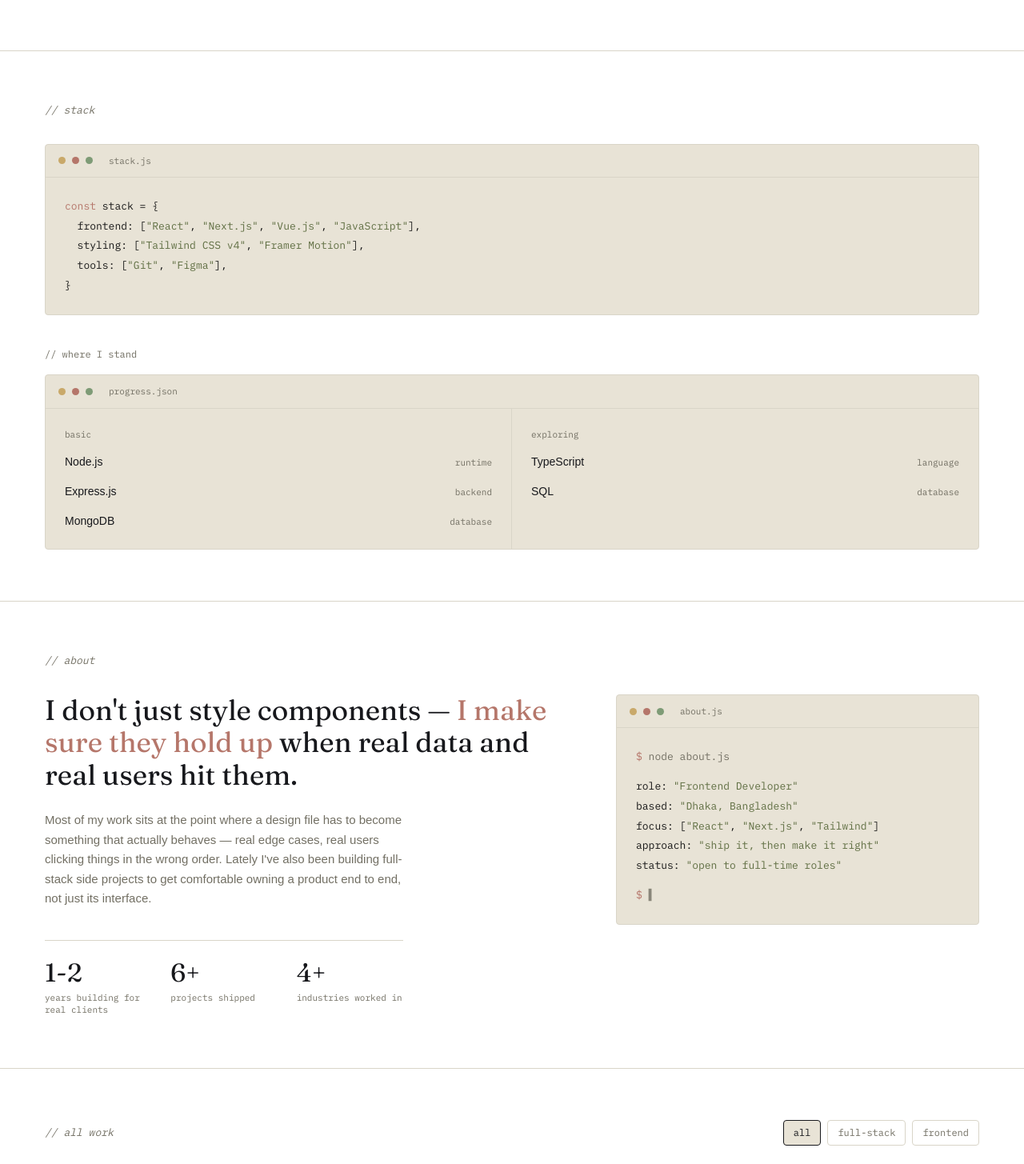
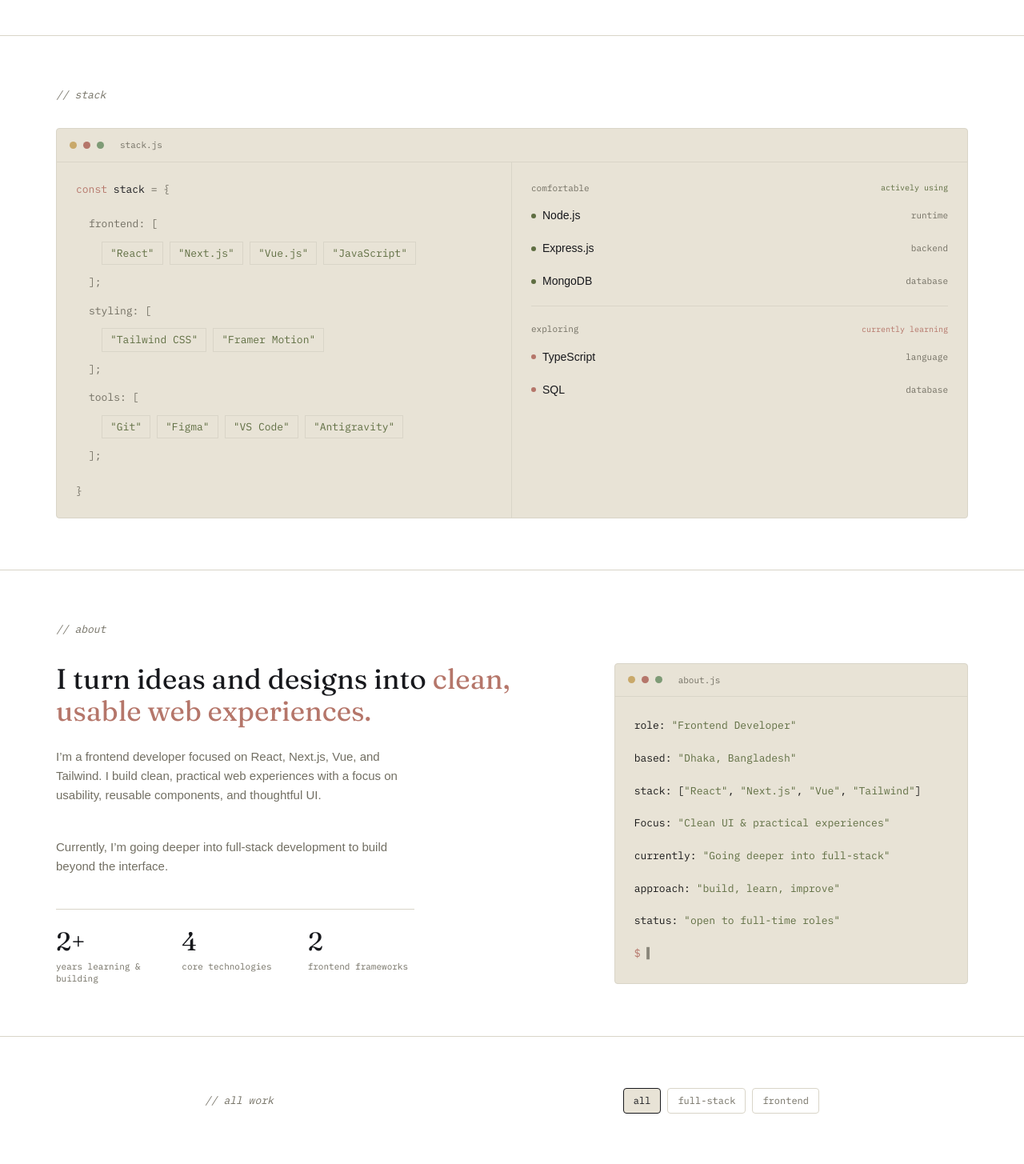
Before and after one commit to dev-nirob1/portfolio-nextjs, a Next.js app: page / in a window 1280 px wide. Shown: the part 1215-2670 px from the top of the page at 80% size. Built offline with nearby package versions, Linux system fonts and the light colour scheme.

Commit message:
content update

```diff
--- a/package.json
+++ b/package.json
@@ -9,10 +9,12 @@
     "lint": "eslint"
   },
   "dependencies": {
+    "clsx": "^2.1.1",
     "next": "16.3.5",
     "react": "19.2.8",
     "react-dom": "19.2.8",
-    "react-icons": "^5.7.0"
+    "react-icons": "^5.7.0",
+    "tailwind-merge": "^3.7.0"
   },
   "devDependencies": {
     "@tailwindcss/postcss": "^4",
--- a/src/app/components/layout/Navbar.jsx
+++ b/src/app/components/layout/Navbar.jsx
@@ -3,6 +3,7 @@
 import { useState } from "react";
 import Link from "next/link";
 import { FiMenu, FiX } from "react-icons/fi";
+import Container from "../ui/Container";
 
 const navLinks = [
   { label: "Home", href: "#home" },
@@ -16,7 +17,7 @@
 
   return (
     <header className="sticky top-0 z-20 border-b border-line bg-background/90 backdrop-blur-sm">
-      <div className="flex items-center justify-between px-6 md:px-14 py-6">
+      <Container className="flex items-center justify-between py-6">
         <Link href="#home" className="font-display text-lg tracking-tight text-ink">
           Nirob
         </Link>
@@ -43,7 +44,7 @@
         >
           {isOpen ? <FiX /> : <FiMenu />}
         </button>
-      </div>
+      </Container>
 
       {isOpen && (
         <nav className="md:hidden flex flex-col border-t border-line px-6 py-4 gap-4 font-mono text-[13px] text-slate bg-background">
--- a/src/app/components/section/About.jsx
+++ b/src/app/components/section/About.jsx
@@ -1,29 +1,34 @@
+import Container from "../ui/Container";
 import WindowPanel from "../ui/WindowPanel";
 
 const stats = [
-  { value: "1-2", label: "years building for real clients" },
-  { value: "6+", label: "projects shipped" },
-  { value: "4+", label: "industries worked in" },
+  { value: "2+", label: "years learning & building" },
+  { value: "4", label: "core technologies" },
+  { value: "2", label: "frontend frameworks" },
 ];
 
 const About = () => {
   return (
-    <section id="about" className="px-6 md:px-14 py-16 border-t border-line">
+    <section id="about" className="py-16 border-t border-line">
+      <Container>
         <p className="font-mono text-[13px] text-slate italic mb-8">// about</p>
 
         <div className="grid md:grid-cols-12 gap-10 md:gap-14">
           <div className="md:col-span-7">
             <p className="font-display text-[1.9rem] md:text-[2.2rem] leading-[1.15] mb-6 text-ink">
-            I don&apos;t just style components —{" "}
-            <span className="text-primary">I make sure they hold up</span>{" "}
-            when real data and real users hit them.
+              I turn ideas and designs into{" "}
+              <span className="text-primary">
+                clean, usable web experiences.
+              </span>
             </p>
             <p className="text-[15px] leading-relaxed max-w-md text-slate mb-10">
-            Most of my work sits at the point where a design file has to
-            become something that actually behaves — real edge cases, real
-            users clicking things in the wrong order. Lately I&apos;ve also
-            been building full-stack side projects to get comfortable owning
-            a product end to end, not just its interface.
+              I’m a frontend developer focused on React, Next.js, Vue, and
+              Tailwind. I build clean, practical web experiences with a focus on
+              usability, reusable components, and thoughtful UI.
+            </p>
+            <p className="text-[15px] leading-relaxed max-w-md text-slate mb-10">
+              Currently, I’m going deeper into full-stack development to build
+              beyond the interface.
             </p>
 
             <div className="grid grid-cols-3 gap-6 max-w-md pt-6 border-t border-line">
@@ -42,30 +47,44 @@
 
           <div className="md:col-span-5">
             <WindowPanel label="about.js">
-            <div className="p-6 font-mono text-[13px] leading-[1.9]">
-              <p className="text-slate">
-                <span className="text-primary">$</span> node about.js
-              </p>
-              <p className="mt-3">
-                role: <span className="text-secondary">"Frontend Developer"</span>
+              <div className="p-6 font-mono text-[13px] leading-[1.9] space-y-4">
+                <p>
+                  role:{" "}
+                  <span className="text-secondary">"Frontend Developer"</span>
                 </p>
                 <p>
-                based: <span className="text-secondary">"Dhaka, Bangladesh"</span>
+                  based:{" "}
+                  <span className="text-secondary">"Dhaka, Bangladesh"</span>
                 </p>
                 <p>
-                focus: [<span className="text-secondary">"React"</span>,{" "}
+                  stack: [<span className="text-secondary">"React"</span>,{" "}
                   <span className="text-secondary">"Next.js"</span>,{" "}
+                  <span className="text-secondary">"Vue"</span>,{" "}
                   <span className="text-secondary">"Tailwind"</span>]
+                </p>
+                <p>
+                  Focus:{" "}
+                  <span className="text-secondary">
+                    "Clean UI & practical experiences"
+                  </span>
+                </p>
+                <p>
+                  currently:{" "}
+                  <span className="text-secondary">
+                    "Going deeper into full-stack"
+                  </span>
                 </p>
                 <p>
                   approach:{" "}
                   <span className="text-secondary">
-                  "ship it, then make it right"
+                    "build, learn, improve"
                   </span>
                 </p>
                 <p>
                   status:{" "}
-                <span className="text-secondary">"open to full-time roles"</span>
+                  <span className="text-secondary">
+                    "open to full-time roles"
+                  </span>
                 </p>
                 <p className="mt-3 text-slate">
                   <span className="text-primary">$</span>{" "}
@@ -75,6 +94,7 @@
             </WindowPanel>
           </div>
         </div>
+      </Container>
     </section>
   );
 };
--- a/src/app/components/section/AllWork.jsx
+++ b/src/app/components/section/AllWork.jsx
@@ -2,6 +2,7 @@
 
 import { useState } from "react";
 import Link from "next/link";
+import Container from "../ui/Container";
 
 const projects = [
   {
@@ -64,8 +65,9 @@
       : projects.filter((project) => project.category === activeFilter);
 
   return (
-    <section id="work" className="px-6 md:px-14 py-16 border-t border-line">
-      <div className="flex flex-col sm:flex-row sm:items-center justify-between gap-4 mb-10">
+    <section id="work" className="py-16 border-t border-line">
+      <Container className="max-w-3xl!">
+        <div className="flex flex-col sm:flex-row sm:items-center justify-between gap-4 mb-10">
         <p className="font-mono text-[13px] text-slate italic">
           // all work
         </p>
@@ -125,6 +127,7 @@
 </Link>
         ))}
       </div>
+      </Container>
     </section>
   );
 };
--- a/src/app/components/section/FeaturedWork.jsx
+++ b/src/app/components/section/FeaturedWork.jsx
@@ -1,4 +1,5 @@
 import Link from "next/link";
+import Container from "../ui/Container";
 
 const featured = [
   {
@@ -23,7 +24,8 @@
 
 const FeaturedWork = () => {
   return (
-    <section className="px-6 md:px-14 py-16 border-t border-line">
+    <section className="py-16 border-t border-line">
+      <Container>
       <p className="font-mono text-[13px] text-slate italic mb-8">
         // featured work
       </p>
@@ -55,6 +57,7 @@
           </Link>
         ))}
       </div>
+      </Container>
     </section>
   );
 };
--- a/src/app/components/section/StackPanel.jsx
+++ b/src/app/components/section/StackPanel.jsx
@@ -1,9 +1,10 @@
+import Container from "../ui/Container";
 import WindowPanel from "../ui/WindowPanel";
 
 const stackGroups = [
   { key: "frontend", items: ["React", "Next.js", "Vue.js", "JavaScript"] },
-  { key: "styling", items: ["Tailwind CSS v4", "Framer Motion"] },
-  { key: "tools", items: ["Git", "Figma"] },
+  { key: "styling", items: ["Tailwind CSS", "Framer Motion"] },
+  { key: "tools", items: ["Git", "Figma", "VS Code", "Antigravity"] },
 ];
 
 const basic = [
@@ -19,45 +20,64 @@
 
 const StackPanel = () => {
   return (
-    <section id="stack" className="px-6 md:px-14 py-16 border-t border-line">
+    <section id="stack" className="py-16 border-t border-line">
+      <Container>
         <p className="font-mono text-[13px] text-slate italic mb-8">// stack</p>
 
         <WindowPanel label="stack.js">
-        <div className="p-6 font-mono text-[13px] leading-[1.9] overflow-x-auto">
-          <span className="text-primary">const</span> stack = {"{"}
-          <br />
+          <div className="grid md:grid-cols-2 divide-y md:divide-y-0 md:divide-x divide-line">
+            {/* LEFT — code block */}
+            <div className="p-6 font-mono text-[13px]">
+              <div className="text-slate mb-6">
+                <span className="text-primary">const</span>{" "}
+                <span className="text-ink">stack</span> = {"{"}
+              </div>
+
+              <div className="space-y-4 pl-4">
                 {stackGroups.map((group) => (
-            <span key={group.key}>
-              &nbsp;&nbsp;{group.key}: [
-              {group.items.map((item, i) => (
-                <span key={item}>
-                  <span className="text-secondary">"{item}"</span>
-                  {i < group.items.length - 1 && ", "}
+                  <div key={group.key}>
+                    <p className="text-slate mb-3">{group.key}: [</p>
+                    <div className="flex flex-wrap gap-2 pl-4">
+                      {group.items.map((item) => (
+                        <span
+                          key={item}
+                          className="px-2.5 py-1 border border-line bg-surface text-secondary"
+                        >
+                          "{item}"
                         </span>
                       ))}
-              ],
-              <br />
+                    </div>
+                    <p className="text-slate mt-3">];</p>
+                  </div>
+                ))}
+              </div>
+
+              <div className="text-slate mt-6">{"}"}</div>
+            </div>
+
+            {/* RIGHT — where I stand */}
+            <div className="p-6 divide-y divide-line">
+              <div className="pb-5">
+                <div className="flex items-center justify-between mb-4">
+                  <p className="font-mono text-[11px] text-slate">
+                    comfortable
+                  </p>
+                  <span className="font-mono text-[10px] text-secondary">
+                    actively using
                   </span>
-          ))}
-          {"}"}
                 </div>
-      </WindowPanel>
-
-      <p className="font-mono text-[12px] text-slate mt-10 mb-4">
-        // where I stand
-      </p>
-
-      <WindowPanel label="progress.json">
-        <div className="grid sm:grid-cols-2 divide-y sm:divide-y-0 sm:divide-x divide-line">
-          <div className="p-6">
-            <p className="font-mono text-[11px] text-slate mb-4">basic</p>
-            <div className="space-y-4">
+                <div className="space-y-5">
                   {basic.map((item) => (
                     <div
                       key={item.name}
                       className="flex items-center justify-between"
                     >
-                  <span className="text-[14px] text-ink">{item.name}</span>
+                      <div className="flex items-center gap-2">
+                        <span className="w-1.5 h-1.5 rounded-full bg-secondary" />
+                        <span className="text-[14px] text-ink">
+                          {item.name}
+                        </span>
+                      </div>
                       <span className="font-mono text-[11px] text-slate">
                         {item.role}
                       </span>
@@ -66,15 +86,25 @@
                 </div>
               </div>
 
-          <div className="p-6">
-            <p className="font-mono text-[11px] text-slate mb-4">exploring</p>
-            <div className="space-y-4">
+              <div className="pt-5">
+                <div className="flex items-center justify-between mb-4">
+                  <p className="font-mono text-[11px] text-slate">exploring</p>
+                  <span className="font-mono text-[10px] text-primary">
+                    currently learning
+                  </span>
+                </div>
+                <div className="space-y-5">
                   {exploring.map((item) => (
                     <div
                       key={item.name}
                       className="flex items-center justify-between"
                     >
-                  <span className="text-[14px] text-ink">{item.name}</span>
+                      <div className="flex items-center gap-2">
+                        <span className="w-1.5 h-1.5 rounded-full bg-primary" />
+                        <span className="text-[14px] text-ink">
+                          {item.name}
+                        </span>
+                      </div>
                       <span className="font-mono text-[11px] text-slate">
                         {item.role}
                       </span>
@@ -83,7 +113,9 @@
                 </div>
               </div>
             </div>
+          </div>
         </WindowPanel>
+      </Container>
     </section>
   );
 };
--- /dev/null
+++ b/src/app/components/ui/Container.jsx
@@ -0,0 +1,21 @@
+import { cn } from "@/app/utils/cn";
+
+const Container = ({ children, className }) => {
+  return (
+    <div
+      className={cn(
+        "mx-auto w-[90%]",
+        "sm:max-w-[540px]",
+        "md:max-w-[720px]",
+        "lg:max-w-[960px]",
+        "xl:max-w-[1140px]",
+        "2xl:max-w-[1320px]",
+        className,
+      )}
+    >
+      {children}
+    </div>
+  );
+};
+
+export default Container;
--- /dev/null
+++ b/src/app/utils/cn.js
@@ -0,0 +1,6 @@
+import { clsx } from "clsx";
+import { twMerge } from "tailwind-merge";
+
+export const cn = (...inputs) => {
+  return twMerge(clsx(inputs));
+};
--- a/src/data/projects.js
+++ b/src/data/projects.js
@@ -1,6 +1,6 @@
 export const projects = [
   {
-    slug: "boxdrop",
+    slug: "box-drop",
     title: "BoxDrop — courier tracking platform",
     description:
       "Full-stack resume project: role-based dashboards, live parcel status timeline, and admin tooling built on a raw MongoDB + Express backend.",
```
Also changed, not shown: src/app/components/layout/Footer.jsx (+6 -2 lines), src/app/components/section/Contact.jsx (+54 -25 lines), src/app/components/section/Hero.jsx (+9 -15 lines), 1 other file (tests, documents, lock files or other folders). Lines whose indentation alone changed are shown as unchanged.
